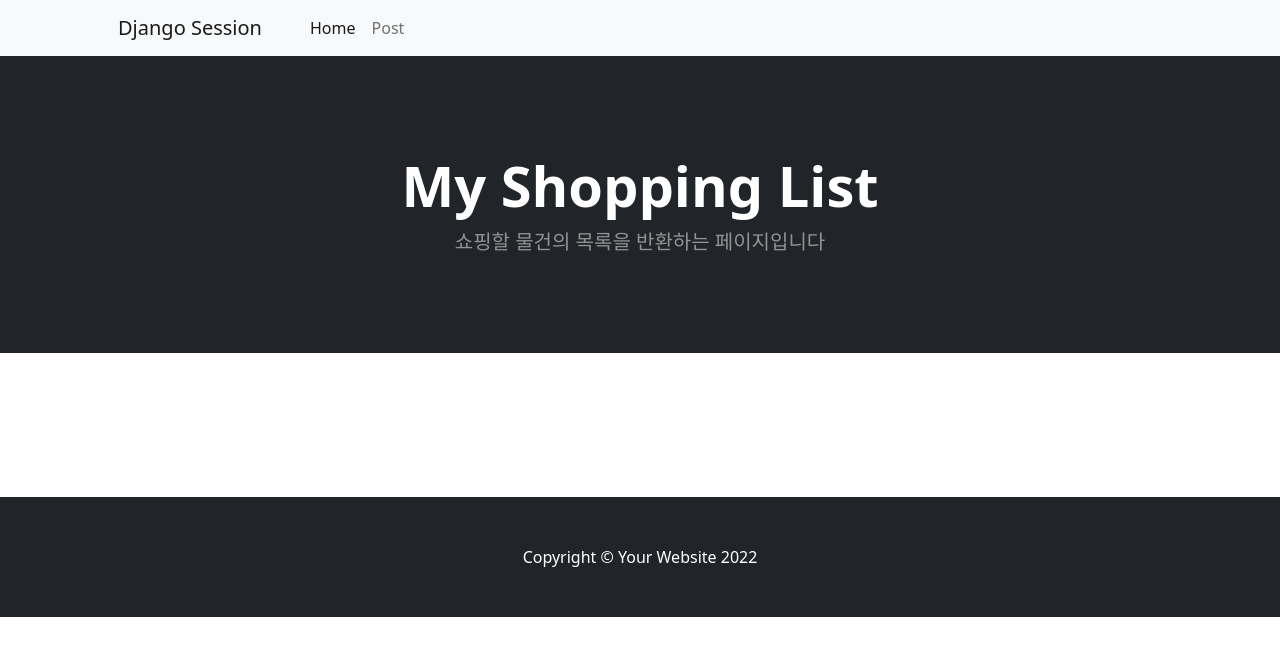
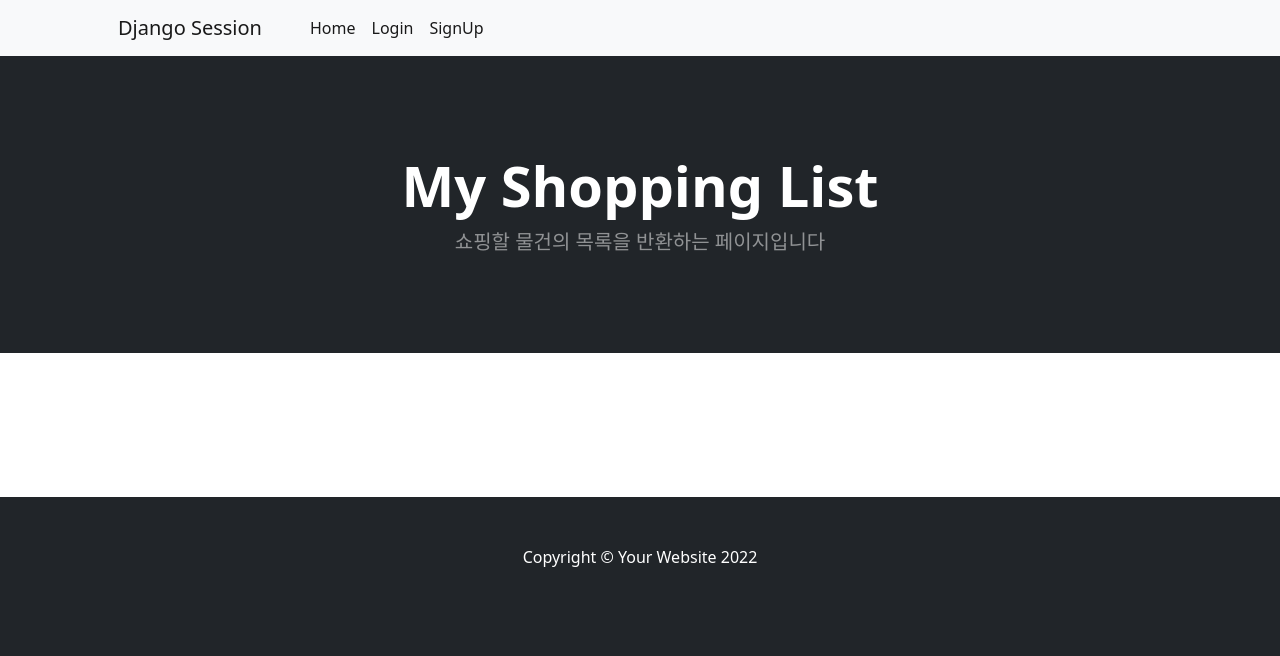
Before and after one commit to likelionsg/11th_Django, a Django app: page /shopping/ in a window 1280 px wide. Shown: the top 656 px of the page. Run offline with Django 4.2, Linux system fonts and the light colour scheme; data that the repository does not hold is empty; some libraries are stand-ins or nearby versions.

Commit message:
디자인 수정 사항 반영

```diff
--- a/django_project/accounts/templates/login_form.html
+++ b/django_project/accounts/templates/login_form.html
@@ -2,7 +2,7 @@
 {% block content %}
 {% load static %}
 <link href="{% static 'css/login.css' %}" rel="stylesheet" />
-<section class="py-5">
+<section id="skhsection" class="py-5">
     <div class="container px-4 px-lg-5 mt-5">
         <div class="row gx-4 gx-lg-5 row-cols-2 row-cols-md-3 row-cols-xl-4 justify-content-center">
             <form id='skhform' class="" method="POST">
--- a/django_project/accounts/templates/signup.html
+++ b/django_project/accounts/templates/signup.html
@@ -2,7 +2,7 @@
 {% block content %}
 {% load static %}
 <link href="{% static 'css/login.css' %}" rel="stylesheet" />
-<section class="py-5">
+<section class="py-5" style="background-color: white;">
     <div class="container px-4 px-lg-5 mt-5">
         <div class="row gx-4 gx-lg-5 row-cols-2 row-cols-md-3 row-cols-xl-4 justify-content-center">
             <form id='skhform' method="POST">
--- a/django_project/shopping/templates/base.html
+++ b/django_project/shopping/templates/base.html
@@ -14,7 +14,7 @@
         <!-- Core theme CSS (includes Bootstrap)-->
         <link href="{% static 'css/styles.css' %}" rel="stylesheet" />
     </head>
-    <body>
+    <body class="bg-dark">
         <!-- Navigation-->
         <nav class="navbar navbar-expand-lg navbar-light bg-light">
             <div class="container px-4 px-lg-5">
@@ -23,7 +23,8 @@
                 <div class="collapse navbar-collapse" id="navbarSupportedContent">
                     <ul class="navbar-nav me-auto mb-2 mb-lg-0 ms-lg-4">
                         <li class="nav-item"><a class="nav-link active" aria-current="page" href="{% url 'list_page' %}">Home</a></li>
-                        <li class="nav-item"><a class="nav-link" href="#!">Post</a></li>
+                        <li class="nav-item"><a class="nav-link active" aria-current="page" href="{% url 'login' %}">Login</a></li>
+                        <li class="nav-item"><a class="nav-link active" aria-current="page" href="{% url 'sign-up' %}">SignUp</a></li>
                     </ul>
                 </div>
             </div>
--- a/django_project/shopping/templates/index.html
+++ b/django_project/shopping/templates/index.html
@@ -1,7 +1,7 @@
 {% extends "base.html" %}
 {% block content %}
 <!-- Header-->
-<header class="bg-dark py-5">
+<header class="bg-dark py-5" style="background-color: whites;">
     <div class="container px-4 px-lg-5 my-5">
         <div class="text-center text-white">
             <h1 class="display-4 fw-bolder">My Shopping List</h1>
@@ -11,7 +11,7 @@
     </div>
 </header>
 <!-- Section-->
-<section class="py-5">
+<section class="py-5" style="background-color: white;">
     <div class="container px-4 px-lg-5 mt-5">
         <div class="row gx-4 gx-lg-5 row-cols-2 row-cols-md-3 row-cols-xl-4 justify-content-center">
             {% for item in item_list %}
--- a/django_project/static/css/login.css
+++ b/django_project/static/css/login.css
@@ -1,3 +1,7 @@
+#skhsection {
+    background-color: white;
+}
+
 #skhform {
     border : 2px solid #eee;
     border-radius: 15px;
```
